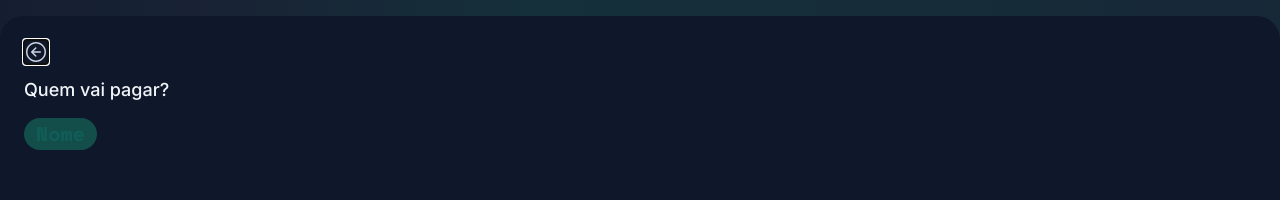
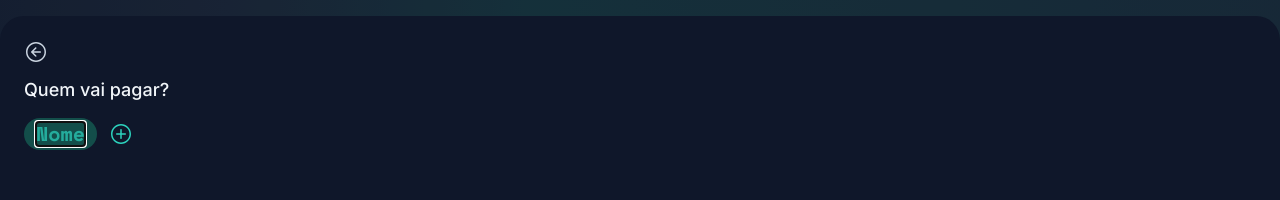
Before and after one commit to dada1smo/qites-v2, a Next.js app: page /conta in a window 1280 px wide. Both pictures are taken after typing "Sample" into the empty fields and a click on the button "Adicionar consumo". Shown: the top 200 px of the page. Built offline with nearby package versions, Linux system fonts and the light colour scheme.

Commit message:
feat: Concludes tab payer form

```diff
--- a/src/domain/closeTab/components/TabItemForm/index.tsx
+++ b/src/domain/closeTab/components/TabItemForm/index.tsx
@@ -1,19 +1,28 @@
-import { FunctionComponent } from 'react';
+import { FunctionComponent, useState } from 'react';
 import TabModel from '../../models/TabModel';
 import Typography from '@/src/ui/components/Typography';
 import TabPayerForm from '../TabPayerForm';
+import { TabPayerType } from '../../types/TabPayerType';
+import useTabPayer from '../../hooks/use-tab-payer';
 
 interface TabItemFormProps {
   tab: TabModel;
 }
 
 const TabItemForm: FunctionComponent<TabItemFormProps> = ({ tab }) => {
+  const { tabPayers, addPayer, removePayer } = useTabPayer();
+
   return (
     <div className="flex flex-col gap-4">
       <Typography as="h3" variant="strong">
         Quem vai pagar?
       </Typography>
-      <TabPayerForm tab={tab} />
+      <TabPayerForm
+        tab={tab}
+        tabPayers={tabPayers}
+        addPayer={addPayer}
+        removePayer={removePayer}
+      />
     </div>
   );
 };
--- a/src/domain/closeTab/components/TabPayerForm/index.tsx
+++ b/src/domain/closeTab/components/TabPayerForm/index.tsx
@@ -9,12 +9,22 @@ import { TabPayerSchema } from './validationSchema';
 import { TabPayerType } from '../../types/TabPayerType';
 import Form from '@/src/ui/components/Form';
 import { FieldValues } from 'react-hook-form';
+import Chip from '@/src/ui/components/Chip';
+import Button from '@/src/ui/components/Button';
 
 interface TabPayerFormProps {
   tab: TabModel;
+  tabPayers: TabPayerType[];
+  addPayer: Function;
+  removePayer: Function;
 }
 
-const TabPayerForm: FunctionComponent<TabPayerFormProps> = ({ tab }) => {
+const TabPayerForm: FunctionComponent<TabPayerFormProps> = ({
+  tab,
+  tabPayers,
+  addPayer,
+  removePayer,
+}) => {
   const { control, handleSubmit, reset } = useCustomForm<TabPayerType>({
     schema: TabPayerSchema,
     defaultValues: {
@@ -22,27 +32,34 @@ const TabPayerForm: FunctionComponent<TabPayerFormProps> = ({ tab }) => {
     },
   });
 
-  const [tabPayers, setTabPayers] = useState<TabPayerType[] | []>([]);
-
   const submit = (data: any) => {
-    setTabPayers((p) => {
-      return [...p, data];
-    });
+    addPayer(data);
     reset();
   };
 
   return (
-    <div className="flex flex-wrap gap-4">
+    <div className="flex flex-wrap gap-3 items-center">
       {tabPayers.map(({ name }, i) => {
-        return <div key={i}>{name}</div>;
+        return <Chip key={i} label={name} onRemove={() => removePayer(name)} />;
       })}
-      <Form onSubmit={handleSubmit(submit)}>
+      <Form onSubmit={handleSubmit(submit)} className="flex gap-3 items-center">
         <ControlledPillInput
           control={control}
           name="name"
           placeholder="Nome"
           type="text"
-          fieldProps={{ color: 'secondary' }}
+          fieldProps={{ color: 'alt' }}
+          onInputBlur={handleSubmit(submit)}
+          autoFocus
+        />
+        <Button
+          label="Adicionar novo"
+          type="submit"
+          color="basic"
+          shape="circle"
+          size="md"
+          padding="clear"
+          icon={{ src: '/add.svg', position: 'center', size: 24 }}
         />
       </Form>
     </div>
--- a/src/domain/closeTab/components/TabTotalForm/index.tsx
+++ b/src/domain/closeTab/components/TabTotalForm/index.tsx
@@ -17,7 +17,7 @@ const TabTotalForm: FunctionComponent<TabTotalFormProps> = ({
   tab,
   setTabTotal,
 }) => {
-  const defaultTotal = tab.getTotal() === 0 ? undefined : tab.getTotal();
+  const defaultTotal = tab.getTotal() === 0 ? '' : tab.getTotal();
 
   const { control, handleSubmit } = useCustomForm<TabTotalType>({
     schema: TabTotalSchema,
@@ -47,6 +47,7 @@ const TabTotalForm: FunctionComponent<TabTotalFormProps> = ({
         inputMode="decimal"
         pattern="[0-9]*"
         onInputBlur={handleSubmit(submit)}
+        autoFocus
       />
     </Form>
   );
--- /dev/null
+++ b/src/domain/closeTab/hooks/use-tab-payer.tsx
@@ -0,0 +1,33 @@
+import { useState } from 'react';
+import { TabPayerType } from '../types/TabPayerType';
+
+export default function useTabPayer() {
+  const [tabPayers, setTabPayers] = useState<TabPayerType[] | []>([]);
+
+  function addPayer(data: TabPayerType) {
+    setTabPayers((p) => {
+      if (
+        p.find(
+          (n) => n.name.toLocaleLowerCase() === data.name.toLocaleLowerCase()
+        )
+      ) {
+        return p;
+      }
+      return [...p, data];
+    });
+  }
+
+  function removePayer(payerName: string) {
+    setTabPayers((t) => {
+      return t.filter(
+        (p) => p.name.toLocaleLowerCase() !== payerName.toLocaleLowerCase()
+      );
+    });
+  }
+
+  return {
+    tabPayers,
+    addPayer,
+    removePayer,
+  };
+}
--- a/src/ui/components/Button/index.tsx
+++ b/src/ui/components/Button/index.tsx
@@ -4,7 +4,7 @@ import { FunctionComponent, MouseEventHandler } from 'react';
 import Image from '../Image';
 import { cn } from '@/src/utils/cn';
 
-const buttonVariants = cva('inline-flex', {
+const buttonVariants = cva('inline-flex items-center justify-center', {
   variants: {
     color: {
       basic: `transparent text-teal-500`,
@@ -12,7 +12,7 @@ const buttonVariants = cva('inline-flex', {
     },
     size: {
       sm: 'text-sm',
-      md: 'text-base',
+      md: 'text-base min-h-[24px] min-w-[24px]',
       lg: 'text-lg',
     },
     padding: {
--- a/src/ui/components/Button/index.v1.tsx
+++ /dev/null
@@ -1,137 +0,0 @@
-import NextLink from 'next/link';
-import { FunctionComponent, MouseEventHandler } from 'react';
-import Image from '../Image';
-
-type ButtonVariant =
-  | 'basic'
-  | 'main'
-  | 'alt'
-  | 'main_reversed'
-  | 'alt_reversed'
-  | 'success'
-  | 'danger'
-  | 'caution';
-
-type VariantCollection = {
-  [key in ButtonVariant]: string;
-};
-
-const buttonVariants: VariantCollection = {
-  basic: `transparent text-teal-500`,
-  main: `bg-teal-600 hover:bg-teal-700 text-white`,
-  alt: `bg-alt-600 hover:bg-alt-700 text-white border-2 border-alt-600 hover:border-alt-700`,
-  main_reversed: `bg-transparent hover:text-main-500 text-main-800 border-2 border-main-900 hover:border-main-500`,
-  alt_reversed: `bg-transparent hover:text-alt-700 text-alt-600 border-2 border-alt-600 hover:border-alt-700`,
-  success: '',
-  danger: '',
-  caution: '',
-};
-
-type ButtonSize = 'sm' | 'md' | 'lg';
-
-type SizeCollection = {
-  [key in ButtonSize]: string;
-};
-
-type ButtonShape = 'regular' | 'circle' | 'circle_sm' | 'compact';
-
-type ShapeCollection = {
-  [key in ButtonShape]: string;
-};
-
-interface ButtonProps {
-  label: string;
-  variant?: ButtonVariant;
-  size?: ButtonSize;
-  shape?: ButtonShape;
-  link?: {
-    href: string;
-  };
-  icon?: {
-    src: string;
-    position: 'before' | 'after' | 'center';
-    size: number;
-  };
-  onClick?: MouseEventHandler<HTMLButtonElement>;
-  type: 'button' | 'submit';
-}
-
-export const ButtonTransition = 'transition duration-300';
-export const ButtonBase = `font-sans inline-flex items-center justify-center ${ButtonTransition}`;
-
-const buttonSizes: SizeCollection = {
-  sm: 'py-1 px-3 text-sm',
-  md: 'py-3 px-6 text-base',
-  lg: 'py-3 px-6 text-lg',
-};
-
-const buttonShapes: ShapeCollection = {
-  regular: 'rounded-full',
-  circle_sm: 'rounded-full !p-1 h-6 w-6',
-  circle: 'rounded-full !p-2 h-12 w-12',
-  compact: '!px-2 !py-1 !border-0 !background-transparent',
-};
-
-const Button: FunctionComponent<ButtonProps> = ({
-  label,
-  link,
-  variant = 'basic',
-  size = 'md',
-  shape = 'regular',
-  icon,
-  onClick,
-  type,
-}) => {
-  const buttonClasses = `${ButtonBase} ${
-    buttonVariants[variant as keyof VariantCollection]
-  } ${buttonSizes[size as keyof SizeCollection]} ${
-    buttonShapes[shape as keyof ShapeCollection]
-  }`;
-
-  const iconComponent = (position: string) => {
-    let classes;
-
-    switch (position) {
-      case 'before':
-        classes = 'mr-2';
-        break;
-      case 'after':
-        classes = 'ml-2';
-        break;
-    }
-
-    if (icon) {
-      return (
-        <Image
-          src={icon.src}
-          alt=""
-          width={icon.size}
-          height={icon.size}
-          className={classes}
-        />
-      );
-    }
-
-    return null;
-  };
-
-  return link ? (
-    <NextLink href={link.href} className={buttonClasses}>
-      {icon && icon.position === 'before' && iconComponent(icon.position)}
-      {icon && icon.position === 'center'
-        ? iconComponent(icon.position)
-        : label}
-      {icon && icon.position === 'after' && iconComponent(icon.position)}
-    </NextLink>
-  ) : (
-    <button className={buttonClasses} onClick={onClick} type={type}>
-      {icon && icon.position === 'before' && iconComponent(icon.position)}
-      {icon && icon.position === 'center'
-        ? iconComponent(icon.position)
-        : label}
-      {icon && icon.position === 'after' && iconComponent(icon.position)}
-    </button>
-  );
-};
-
-export default Button;
--- /dev/null
+++ b/src/ui/components/Chip/index.tsx
@@ -0,0 +1,29 @@
+import { FunctionComponent, MouseEventHandler } from 'react';
+import Typography from '../Typography';
+import Button from '../Button';
+
+interface ChipProps {
+  label: string;
+  onRemove?: MouseEventHandler<HTMLButtonElement>;
+}
+
+const Chip: FunctionComponent<ChipProps> = ({ label, onRemove }) => {
+  return (
+    <div className="flex items-center py-1 px-3 bg-slate-700 rounded-3xl gap-2">
+      <Typography as="span" variant="p">
+        {label}
+      </Typography>
+      <Button
+        label="Remover"
+        type="button"
+        color="basic"
+        shape="circle"
+        padding="clear"
+        icon={{ src: '/close.svg', position: 'center', size: 24 }}
+        onClick={onRemove}
+      />
+    </div>
+  );
+};
+
+export default Chip;
--- a/src/ui/components/PillInput/Base/index.tsx
+++ b/src/ui/components/PillInput/Base/index.tsx
@@ -13,12 +13,12 @@ export const fieldVariants = cva(
   {
     variants: {
       color: {
-        primary: 'bg-slate-900',
-        secondary: 'bg-teal-900',
+        main: 'bg-slate-900 *:text-teal-600',
+        alt: 'bg-teal-900 *:text-teal-400',
       },
     },
     defaultVariants: {
-      color: 'primary',
+      color: 'main',
     },
   }
 );
@@ -46,6 +46,7 @@ export interface PillInputProps {
     | 'numeric'
     | 'decimal';
   pattern?: string;
+  autoFocus?: boolean;
 }
 
 const PillInput: FunctionComponent<PillInputProps> = ({
@@ -63,6 +64,7 @@ const PillInput: FunctionComponent<PillInputProps> = ({
   step,
   inputMode,
   pattern,
+  autoFocus,
 }) => {
   const valueSize = value ? value.length : 4;
 
@@ -88,11 +90,12 @@ const PillInput: FunctionComponent<PillInputProps> = ({
           onChange={onChange}
           onBlur={onBlur}
           type={type}
-          className="min-w-[1ch] max-w-28 bg-transparent text-xl leading-6 font-mono font-bold text-teal-600 placeholder:text-teal-800"
+          className="min-w-[1ch] max-w-28 bg-transparent text-xl leading-6 font-mono font-bold placeholder-inherit placeholder:opacity-70"
           step={step}
           inputMode={inputMode}
           pattern={pattern}
           style={{ width: `${valueSize}ch` }}
+          autoFocus={autoFocus}
         />
       </div>
     </div>
--- a/src/ui/components/PillInput/Controlled/index.tsx
+++ b/src/ui/components/PillInput/Controlled/index.tsx
@@ -25,6 +25,7 @@ interface ControlledPillInputProps {
     | 'numeric'
     | 'decimal';
   pattern?: string;
+  autoFocus?: boolean;
 }
 
 const ControlledPillInput: FunctionComponent<ControlledPillInputProps> = ({
@@ -41,6 +42,7 @@ const ControlledPillInput: FunctionComponent<ControlledPillInputProps> = ({
   inputMode,
   pattern,
   coerceNumber,
+  autoFocus,
 }) => {
   return (
     <Controller
@@ -83,6 +85,7 @@ const ControlledPillInput: FunctionComponent<ControlledPillInputProps> = ({
           fieldProps={fieldProps}
           inputMode={inputMode}
           pattern={pattern}
+          autoFocus={autoFocus}
         />
       )}
     />
```
